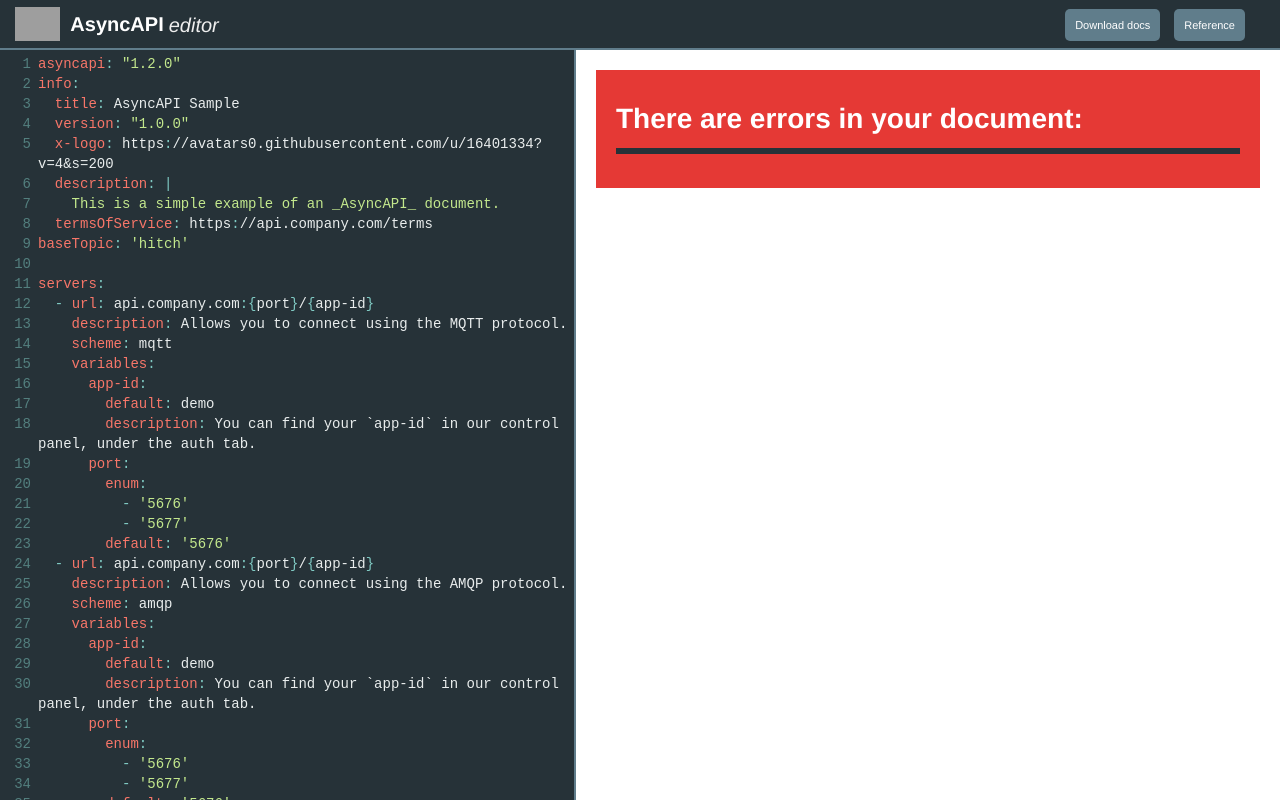
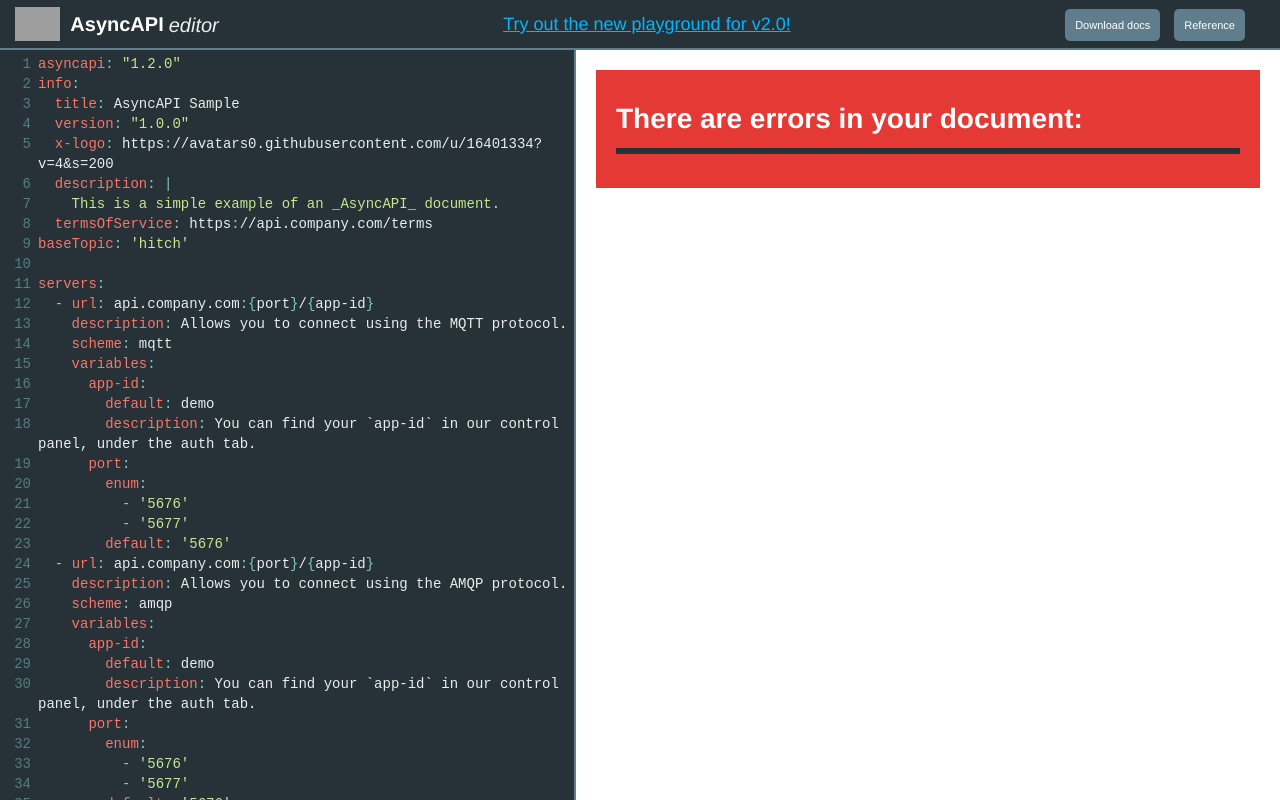
Before and after one commit to asyncapi-archived-repos/editor, a website: page public/index.html in a window 1280 px wide. Drawn offline with nearby package versions, Linux system fonts and the light colour scheme; no server answers; grey boxes are pictures that could not be loaded.

Commit message:
Add link to new playground

```diff
--- a/public/index.html
+++ b/public/index.html
@@ -40,9 +40,16 @@
 </head>
 <body>
   <div class="top-panel">
-    <img src="https://avatars0.githubusercontent.com/u/16401334?v=4&s=200" class="top-panel__logo" alt="AsyncAPI logo">
-    <span class="top-panel__logo-text">AsyncAPI</span>
-    <span class="top-panel__editor-text">editor</span>
+    <div class="top-panel__buttons">
+      <img src="https://avatars0.githubusercontent.com/u/16401334?v=4&s=200" class="top-panel__logo" alt="AsyncAPI logo">
+      <span class="top-panel__logo-text">AsyncAPI</span>
+      <span class="top-panel__editor-text">editor</span>
+    </div>
+
+    <div style="flex-grow: 1; text-align: center;">
+      <a style="color: #00b6ff; font-size: 18px;" href="https://playground.asyncapi.io">Try out the new
+        playground for v2.0!</a>
+    </div>
 
     <div class="top-panel__buttons">
       <button id="generate-docs" class="top-panel__button">Download docs</button>
--- a/public/styles.css
+++ b/public/styles.css
@@ -14,6 +14,7 @@ html, body {
 }
 
 .top-panel {
+  display: flex;
   position: fixed;
   left: 0;
   top: 0;
```
